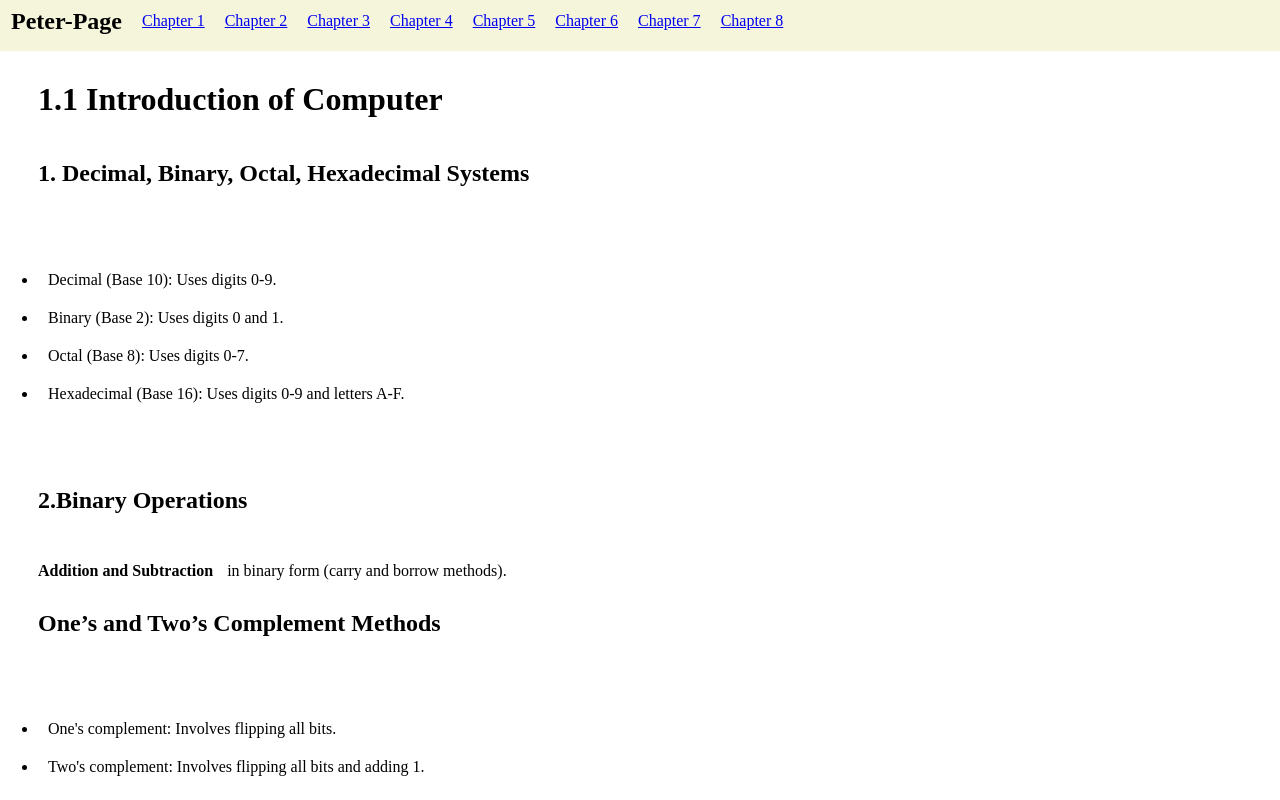
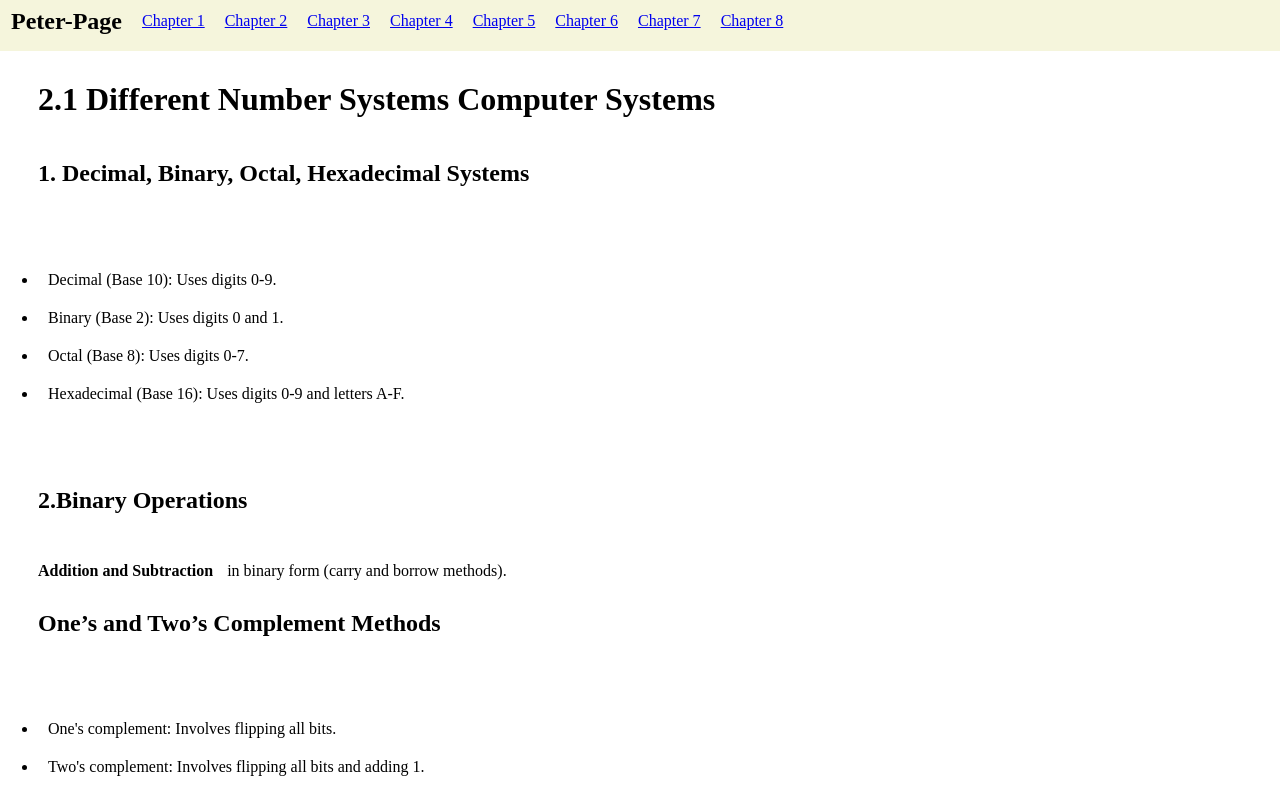
Before and after one commit to Pe-Ra-Ka/Repository-2, a plain HTML site: page Chapter2.html in a window 1280 px wide. Shown: the top 800 px of the page. Drawn offline with Linux system fonts and the light colour scheme.

Commit message:
Update Chapter2.html

```diff
--- a/Chapter2.html
+++ b/Chapter2.html
@@ -21,7 +21,7 @@
         </nav>
 
         <p>
-            <h1>1.1 Introduction of Computer</h1>
+            <h1>2.1 Different Number Systems Computer Systems</h1>
             <h2>1. Decimal, Binary, Octal, Hexadecimal Systems</h2> <br>
             <ul>
                 <li>Decimal (Base 10): Uses digits 0-9.</li>
```
